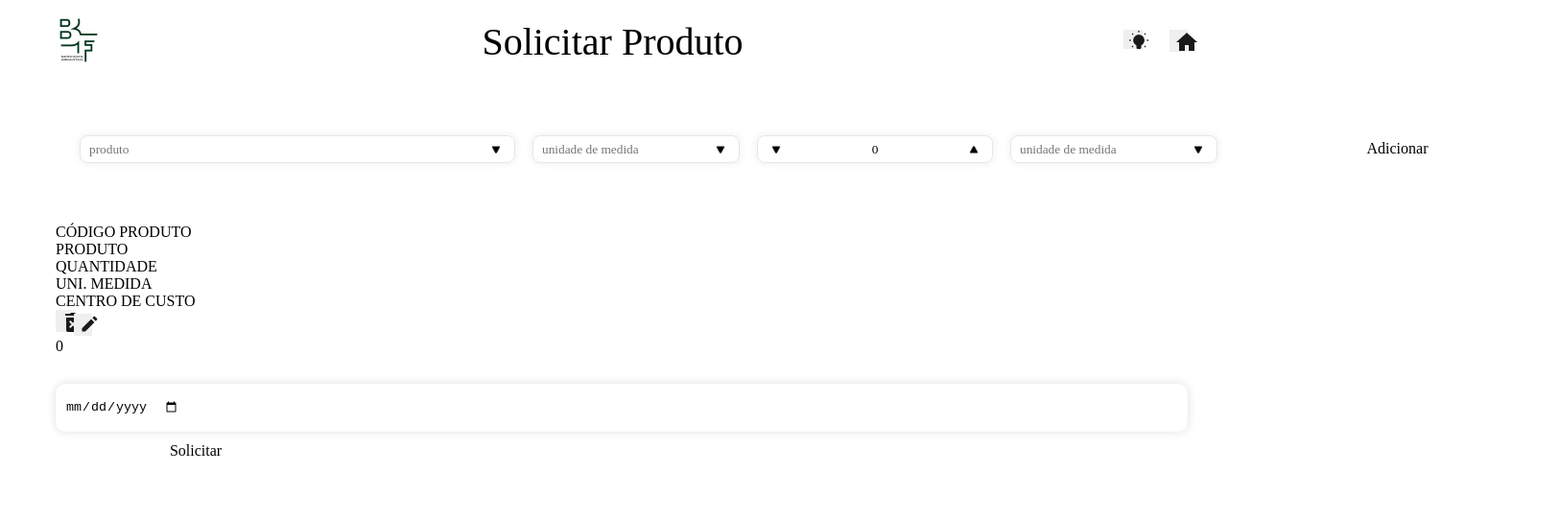
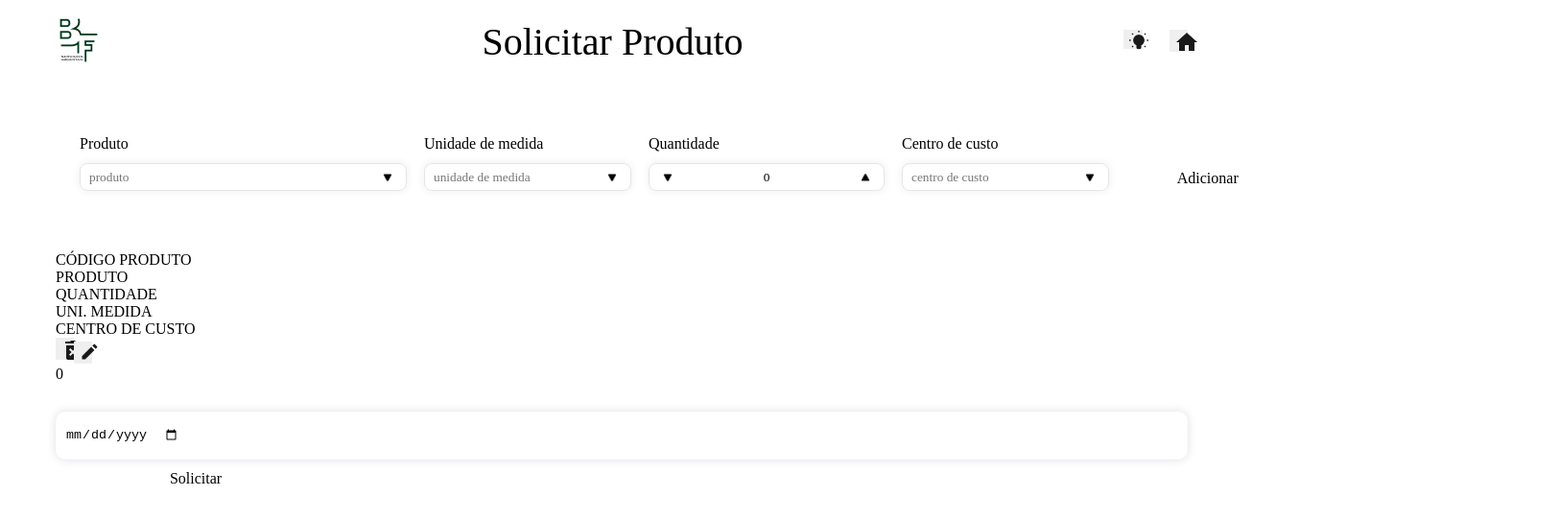
Before and after one commit to VinicioSales/inventoryStoragePagesComponents, an Angular app: page /requisitar-produtos in a window 1280 px wide. Shown: the top 542 px of the page at 96% size, 1626 px wide, since content can reach past the window. Built offline with nearby package versions, Linux system fonts and the light colour scheme.

Commit message:
feat: Feito layout pesquisa solicitar produto

```diff
--- a/src/app/components/botao/botao.component.css
+++ b/src/app/components/botao/botao.component.css
@@ -1,6 +1,5 @@
 .componente-botao {
     display: flex;
-    width: 292px;
     height: 39px;
     padding: 10px;
     justify-content: center;
--- a/src/app/components/requisitar-produtos/requisitar-produtos.component.css
+++ b/src/app/components/requisitar-produtos/requisitar-produtos.component.css
@@ -32,7 +32,7 @@
     gap: 20px;
     padding: 33px 25px 33px 25px;
     display: grid;
-    grid-template-columns:  40% auto auto auto 30%;
+    grid-template-columns:  30% auto auto auto 15%;
     grid-template-areas:    "produto uni-medida quantidade centro-custo botao-adicionar"
 }
 
@@ -54,4 +54,19 @@
 
 .botao-adicionar {
     grid-area: botao-adicionar;
+    align-self: end;
 }
+
+.selecionar-produto,
+.unidade-medida,
+.quantidade,
+.centro-custo {
+    display: flex;
+    flex-direction: column;
+    gap: 11px;
+}
+
+.titulo-pesquisa {
+    font-size: 1rem;
+    font-family: var(--font-regular);
+}
--- a/src/app/components/requisitar-produtos/requisitar-produtos.component.html
+++ b/src/app/components/requisitar-produtos/requisitar-produtos.component.html
@@ -8,29 +8,56 @@
 </div>
 <div class="solicitar-produto-pagina">
     <div class="pesquisa">
+        <div class="selecionar-produto">
+            <label
+                for="produto"
+                class="titulo-pesquisa">
+                Produto
+                </label>
             <app-input-dropdown
-            class="selecionar-produto"
+                id="produto"
                 height="27px"
                 width="100%"
                 placeholder="produto">
             </app-input-dropdown>
+        </div>
+        <div class="unidade-medida">
+            <label
+                for="unidade-medida"
+                class="titulo-pesquisa">
+                Unidade de medida
+            </label>
             <app-input-dropdown
-            class="unidade-medida"
+                id="unidade-medida"
                 height="27px"
                 width="100%"
                 placeholder="unidade de medida">
             </app-input-dropdown>
+        </div>
+        <div class="quantidade">
+            <label
+                for="quantidade"
+                class="titulo-pesquisa">
+                Quantidade
+            </label>
             <app-input-contador
+                id="quantidade"
                 widht="100%"
-            height="27px"
-            class="quantidade">
+                height="27px">
             </app-input-contador>
+        </div>
+        <div class="centro-custo">
+            <label
+                for="centro-custo"
+                class="titulo-pesquisa">
+                Centro de custo
+            </label>
             <app-input-dropdown
-            class="centro-custo"
                 height="27px"
                 width="100%"
-            placeholder="unidade de medida">
+                placeholder="centro de custo">
             </app-input-dropdown>
+        </div>
         <app-botao
             class="botao-adicionar"
             height="27px"
```
Lines whose indentation alone changed are shown as unchanged.
